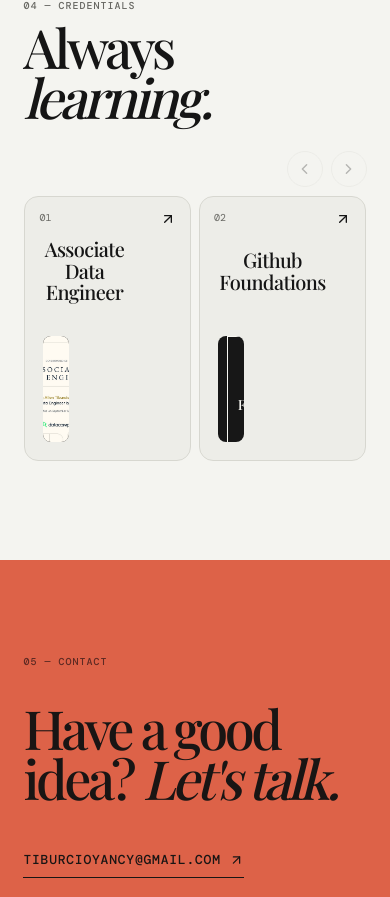
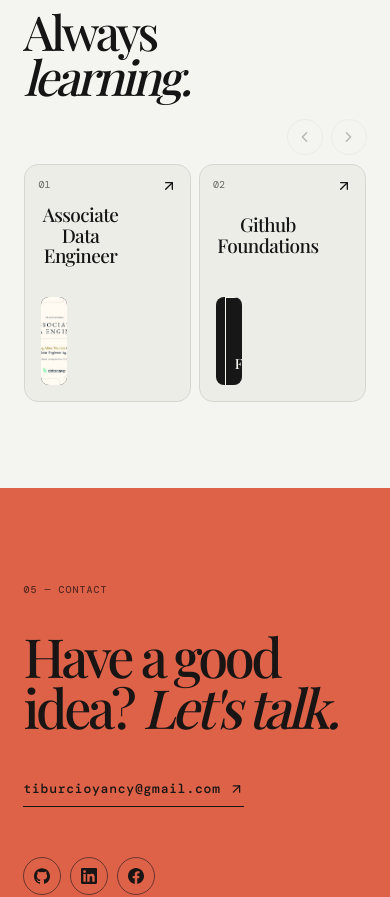
Before and after one commit to yncyyalln/Portfolio-For-Fun, a React (Vite) app: page / in a window 390 px wide. Shown: the part 3723-4620 px from the top of the page. Built offline with nearby package versions, Linux system fonts and the light colour scheme; a web font is replaced by a local one.

Commit message:
fixed spacing in credential section

```diff
--- a/src/App.jsx
+++ b/src/App.jsx
@@ -8,7 +8,6 @@ const nav = ['About', 'Skills', 'Work', 'Credentials', 'Contact']
 const Icon = ({ children }) => <svg viewBox="0 0 24 24" aria-hidden="true">{children}</svg>
 const GithubIcon = () => <Icon><path fill="currentColor" d="M12 .3C5.37.3 0 5.67 0 12.3c0 5.3 3.44 9.8 8.21 11.39.6.11.82-.26.82-.58 0-.28-.01-1.04-.02-2.04-3.34.73-4.04-1.61-4.04-1.61-.55-1.39-1.33-1.76-1.33-1.76-1.09-.74.08-.73.08-.73 1.2.09 1.84 1.24 1.84 1.24 1.07 1.83 2.81 1.3 3.5 1 .11-.78.42-1.31.76-1.61-2.67-.3-5.47-1.33-5.47-5.93 0-1.31.47-2.38 1.24-3.22-.13-.3-.54-1.52.12-3.18 0 0 1.01-.32 3.3 1.23a11.5 11.5 0 0 1 6 0c2.3-1.55 3.3-1.23 3.3-1.23.66 1.66.24 2.88.12 3.18.77.84 1.24 1.91 1.24 3.22 0 4.61-2.81 5.62-5.48 5.92.43.37.81 1.1.81 2.22 0 1.6-.01 2.89-.01 3.29 0 .32.22.69.83.57C20.56 22.1 24 17.6 24 12.3 24 5.67 18.63.3 12 .3z" /></Icon>
 const LinkedinIcon = () => <Icon><path fill="currentColor" d="M22.23 0H1.77C.8 0 0 .77 0 1.73v20.54C0 23.23.8 24 1.77 24h20.46c.98 0 1.77-.77 1.77-1.73V1.73C24 .77 23.2 0 22.23 0zM7.12 20.45H3.56V9h3.56v11.45zM5.34 7.43a2.06 2.06 0 1 1 0-4.13 2.06 2.06 0 0 1 0 4.13zM20.45 20.45h-3.55v-5.57c0-1.33-.03-3.04-1.85-3.04-1.85 0-2.14 1.45-2.14 2.94v5.67H9.35V9h3.41v1.56h.05c.48-.9 1.64-1.85 3.37-1.85 3.6 0 4.27 2.37 4.27 5.46v6.28z" /></Icon>
-const GmailIcon = () => <Icon><path fill="currentColor" d="M24 5.46v13.9c0 .9-.73 1.64-1.64 1.64h-3.81V11.73L12 16.64 5.45 11.73v9.27H1.64A1.64 1.64 0 0 1 0 19.36V5.46c0-2.02 2.31-3.18 3.93-1.96L5.45 4.64 12 9.55l6.55-4.91 1.53-1.15C21.69 2.28 24 3.43 24 5.46z" /></Icon>
 const FacebookIcon = () => <Icon><path fill="currentColor" d="M24 12.07C24 5.45 18.63 0 12 0S0 5.45 0 12.07C0 18.06 4.39 23.03 10.13 23.93v-8.39H7.08v-3.47h3.05V9.43c0-3.01 1.79-4.67 4.53-4.67 1.31 0 2.69.24 2.69.24v2.95h-1.51c-1.49 0-1.96.93-1.96 1.87v2.25h3.33l-.53 3.47h-2.8v8.39C19.61 23.03 24 18.06 24 12.07z" /></Icon>
 const Reveal = ({ children, className = '' }) => <motion.div className={className} initial={{ opacity: 0, y: 24 }} whileInView={{ opacity: 1, y: 0 }} viewport={{ once: true, amount: .15 }} transition={{ duration: .65, ease: [.22, 1, .36, 1] }}>{children}</motion.div>
 
@@ -32,7 +31,7 @@ export default function App() {
       <section id="skills" className="section"><Reveal><p className="section-label">02 — EXPERTISE</p><h2>These are some of my<br /><em>Skills.</em></h2></Reveal><Carousel label="Skills">{skills.map(([title, sub, level], i) => <Reveal key={title}><InvertCard><span className="card-number">0{i + 1}</span><h3>{title}</h3><p>{sub}</p><div className="bar"><motion.i initial={{ width: 0 }} whileInView={{ width: `${level}%` }} viewport={{ once: true }} transition={{ duration: .8, delay: i * .08 }} /></div><small>{level}%</small></InvertCard></Reveal>)}</Carousel></section>
       <section id="projects" className="section work"><Reveal><div className="section-heading"><div><p className="section-label">03 — SELECTED WORK</p><h2>Things I've<br /><em>made.</em></h2></div><p className="work-intro">A selection of digital experiences shaped by curiosity and care.</p></div></Reveal><Carousel label="Projects" className="carousel-work">{projects.map((project) => <Reveal key={project.title}><InvertCard className="project-card"><div className={`project-visual ${project.tone} ${project.image || project.video ? 'has-media' : ''}`}><span>{project.number}</span>{project.video ? <video src={project.video} muted loop autoPlay playsInline /> : project.image ? <img src={project.image} alt={`${project.title} project preview`} /> : <div className="orb" />}<a href="#contact" aria-label={`Ask about ${project.title}`}><ArrowUpRight /></a></div><div className="project-copy"><p>{project.type}</p><h3>{project.title}</h3><span>{project.desc}</span><div>{project.tags.map(t => <b key={t}>{t}</b>)}</div></div></InvertCard></Reveal>)}</Carousel></section>
       <section id="certifications" className="section credentials"><Reveal><p className="section-label">04 — CREDENTIALS</p><h2>Always<br /><em>learning.</em></h2></Reveal><Carousel label="Credentials" className="carousel-credentials">{certifications.map(({ title, issuer, year, image }, i) => <Reveal key={title}><InvertCard className="cert"><span className="cert-number">0{i + 1}</span><div className="cert-details"><h3>{title}</h3><p>{issuer}</p><time>{year}</time></div><ArrowUpRight className="cert-link-icon" /><div className="certificate-preview">{image ? <img src={image} alt={`${title} certificate`} /> : <div className="certificate-placeholder"><small>CREDENTIAL PREVIEW</small><strong>{title}</strong><span>{issuer} · {year}</span></div>}</div></InvertCard></Reveal>)}</Carousel></section>
-      <section id="contact" className="contact"><Reveal><p className="section-label">05 — CONTACT</p><h2>Have a good<br />idea? <em>Let's talk.</em></h2><a className="email" href={`mailto:${profile.email}`}>{profile.email} <ArrowUpRight /></a><div className="socials">{[{ label: 'GitHub', href: profile.social.github, icon: <GithubIcon />, external: true }, { label: 'LinkedIn', href: profile.social.linkedin, icon: <LinkedinIcon />, external: true }, { label: 'Gmail', href: `mailto:${profile.email}`, icon: <GmailIcon />, external: false }, { label: 'Facebook', href: profile.social.facebook, icon: <FacebookIcon />, external: true }].map((item) => <a key={item.label} href={item.href} aria-label={item.label} {...(item.external ? { target: '_blank', rel: 'noopener noreferrer' } : {})}>{item.icon}</a>)}</div></Reveal></section>
+      <section id="contact" className="contact"><Reveal><p className="section-label">05 — CONTACT</p><h2>Have a good<br />idea? <em>Let's talk.</em></h2><a className="email" href={`mailto:${profile.email}`}>{profile.email.toLowerCase()} <ArrowUpRight /></a><div className="socials">{[{ label: 'GitHub', href: profile.social.github, icon: <GithubIcon />, external: true }, { label: 'LinkedIn', href: profile.social.linkedin, icon: <LinkedinIcon />, external: true }, { label: 'Facebook', href: profile.social.facebook, icon: <FacebookIcon />, external: true }].map((item) => <a key={item.label} href={item.href} aria-label={item.label} {...(item.external ? { target: '_blank', rel: 'noopener noreferrer' } : {})}>{item.icon}</a>)}</div></Reveal></section>
     </main><footer><span>© 2026 {profile.name.toUpperCase()}</span><span>DESIGNED & BUILT WITH INTENTION</span><a href="#top">BACK TO TOP ↑</a></footer>
   </>
 }
--- a/src/certificate-preview.css
+++ b/src/certificate-preview.css
@@ -1,16 +1,19 @@
-.credentials .carousel { grid-column: 1 / -1; }
-.carousel-credentials .carousel-slide { min-height: clamp(230px, 24vw, 285px); }
-.cert { min-height:100%; padding:24px; border-radius:14px; display:grid; place-items:center; text-align:center; }
+.credentials { padding-top:120px; padding-bottom:110px; column-gap:8vw; row-gap:clamp(64px,5vw,84px); }
+.credentials h2 { font-size:clamp(48px,6.6vw,104px); }
+.credentials .carousel { grid-column:1 / -1; margin-top:0; }
+.carousel-credentials .carousel-slide { min-height:clamp(210px,22vw,258px); }
+.cert { min-height:100%; padding:17px; border-radius:14px; display:grid; place-items:center; text-align:center; }
 .cert-number { position:absolute; top:20px; left:20px; }
 .cert-link-icon { position:absolute; top:20px; right:20px; width:16px; height:16px; }
-.cert-details { display:grid; justify-items:center; align-content:center; gap:9px; max-width:90%; }
-.cert .cert-details h3 { margin:0; font-size:clamp(20px,2vw,25px); line-height:1.08; }
-.cert .cert-details p,.cert .cert-details time { margin:0; font:10px 'DM Mono',monospace; letter-spacing:.08em; text-transform:uppercase; color:var(--muted); }
-.cert .cert-details time { padding-top:3px; }
+.cert-details { display:grid; justify-items:center; align-content:center; gap:6px; max-width:90%; }
+.cert .cert-details h3 { margin:0; font-size:clamp(19px,1.8vw,23px); line-height:1.08; }
+.cert .cert-details p,.cert .cert-details time { margin:0; font:9px 'DM Mono',monospace; letter-spacing:.08em; text-transform:uppercase; color:var(--muted); }
+.cert .cert-details time { padding-top:1px; }
 .certificate-preview { position:absolute; z-index:2; inset:0; display:grid; place-items:center; overflow:hidden; border-radius:inherit; background:var(--inverse); color:var(--inverse-ink); opacity:0; transform:translateY(104%); transition:transform 620ms cubic-bezier(.16,1,.3,1),opacity 350ms ease; }
 .cert:hover .certificate-preview,.cert:focus-within .certificate-preview { opacity:1; transform:translateY(0); }
 .certificate-preview img { display:block; width:100%; height:100%; object-fit:cover; object-position:center; }
 .certificate-placeholder { width:82%; padding:16px; border:1px solid currentColor; text-align:center; display:grid; gap:8px; }
 .certificate-placeholder small,.certificate-placeholder span { font:9px 'DM Mono',monospace; letter-spacing:.08em; }
 .certificate-placeholder strong { font:500 18px 'Playfair Display',serif; letter-spacing:-.02em; }
-@media (hover:none),(pointer:coarse) { .carousel-credentials .carousel-slide{min-height:265px}.cert{grid-template-rows:1fr 106px;padding:18px}.cert-details{grid-row:1}.cert-number{top:14px;left:14px}.cert-link-icon{top:14px;right:14px}.certificate-preview{position:relative;inset:auto;grid-row:2;width:100%;height:106px;opacity:1;transform:none;border-radius:8px}.certificate-placeholder{padding:10px;gap:5px}.certificate-placeholder strong{font-size:14px} }
+@media (hover:none),(pointer:coarse) { .carousel-credentials .carousel-slide{min-height:238px}.cert{grid-template-rows:1fr 88px;padding:16px}.cert-details{grid-row:1}.cert-number{top:13px;left:13px}.cert-link-icon{top:13px;right:13px}.certificate-preview{position:relative;inset:auto;grid-row:2;width:100%;height:88px;opacity:1;transform:none;border-radius:8px}.certificate-placeholder{padding:9px;gap:4px}.certificate-placeholder strong{font-size:14px} }
+@media (max-width:720px) { .credentials { padding-top:72px; padding-bottom:72px; } }
--- /dev/null
+++ b/src/contact-refinements.css
@@ -0,0 +1 @@
+.contact .email { text-transform: lowercase; }
--- a/src/main.jsx
+++ b/src/main.jsx
@@ -5,4 +5,5 @@ import './index.css'
 import './hover-fix.css'
 import './certificate-preview.css'
 import './project-media.css'
+import './contact-refinements.css'
 createRoot(document.getElementById('root')).render(<StrictMode><App /></StrictMode>)
```
Also changed, not shown: 5 other files (tests, documents, lock files or other folders).
